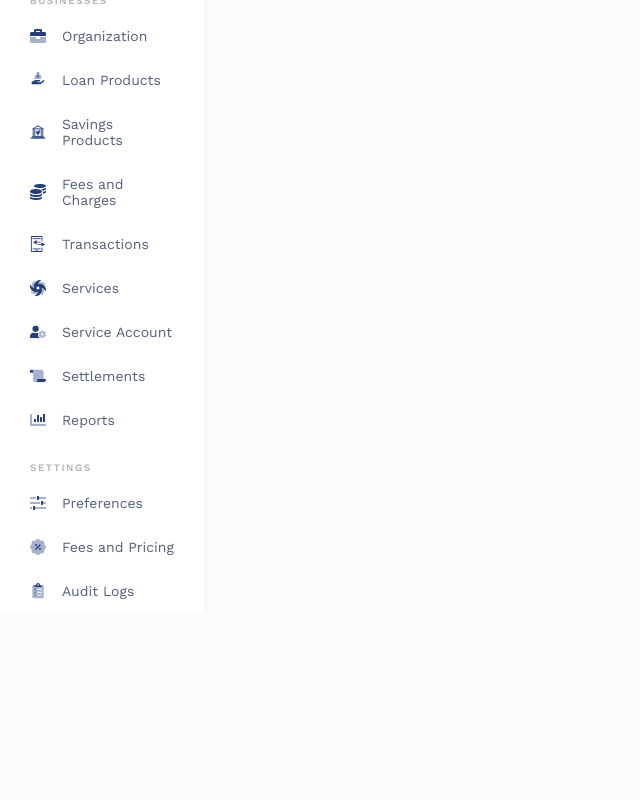
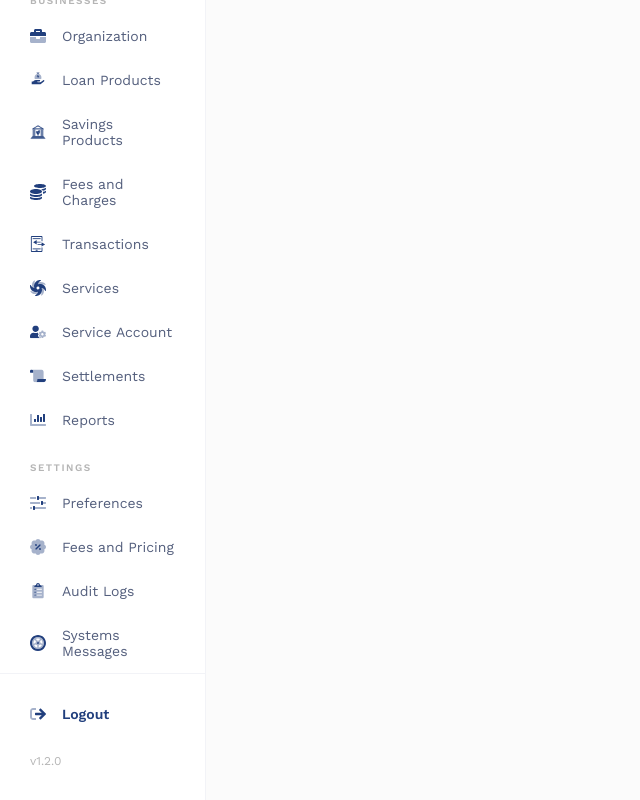
Before and after one commit to PeterAfif1/lendsqr-fe-test, a React (Vite) app: page /dashboard in a window 1280 px wide. Shown: the part 623-1423 px from the top of the page, without its empty margins (0-640 px from the left). Before the commit the page ends 1236 px from the top, so only its background shows below. Built offline with nearby package versions, Linux system fonts and the light colour scheme.

Commit message:
feat: add systems messages, logout, and version to sidebar

```diff
--- a/src/components/layout/Sidebar.scss
+++ b/src/components/layout/Sidebar.scss
@@ -97,4 +97,33 @@
       padding-left: 27px;
     }
   }
+
+  &__footer {
+    margin-top: auto;
+    padding: 32px 30px;
+    border-top: 1px solid rgba(33, 63, 125, 0.06);
+  }
+
+  &__logout {
+    display: flex;
+    align-items: center;
+    gap: 16px;
+    background: none;
+    border: none;
+    cursor: pointer;
+    font-size: 14px;
+    font-weight: 600;
+    color: $text-primary;
+    margin-bottom: 32px;
+
+    img {
+      width: 16px;
+      height: 16px;
+    }
+  }
+
+  &__version {
+    font-size: 12px;
+    color: $text-muted;
+  }
 }
--- a/src/components/layout/Sidebar.tsx
+++ b/src/components/layout/Sidebar.tsx
@@ -103,6 +103,11 @@ const navItems = [
         icon: "/icons/audit-logs.svg",
         to: "/dashboard/audit-logs",
       },
+      {
+        label: "Systems Messages",
+        icon: "/icons/systems-messages.svg",
+        to: "/dashboard/systems-messages",
+      },
     ],
   },
 ];
@@ -150,6 +155,13 @@ export default function Sidebar() {
           </div>
         ))}
       </nav>
+      <div className="sidebar__footer">
+        <button className="sidebar__logout">
+          <img src="/icons/logout.svg" alt="" />
+          <span>Logout</span>
+        </button>
+        <p className="sidebar__version">v1.2.0</p>
+      </div>
     </aside>
   );
 }
```
Also changed, not shown: public/icons/logout.svg (added), public/icons/systems-messages.svg (added).
